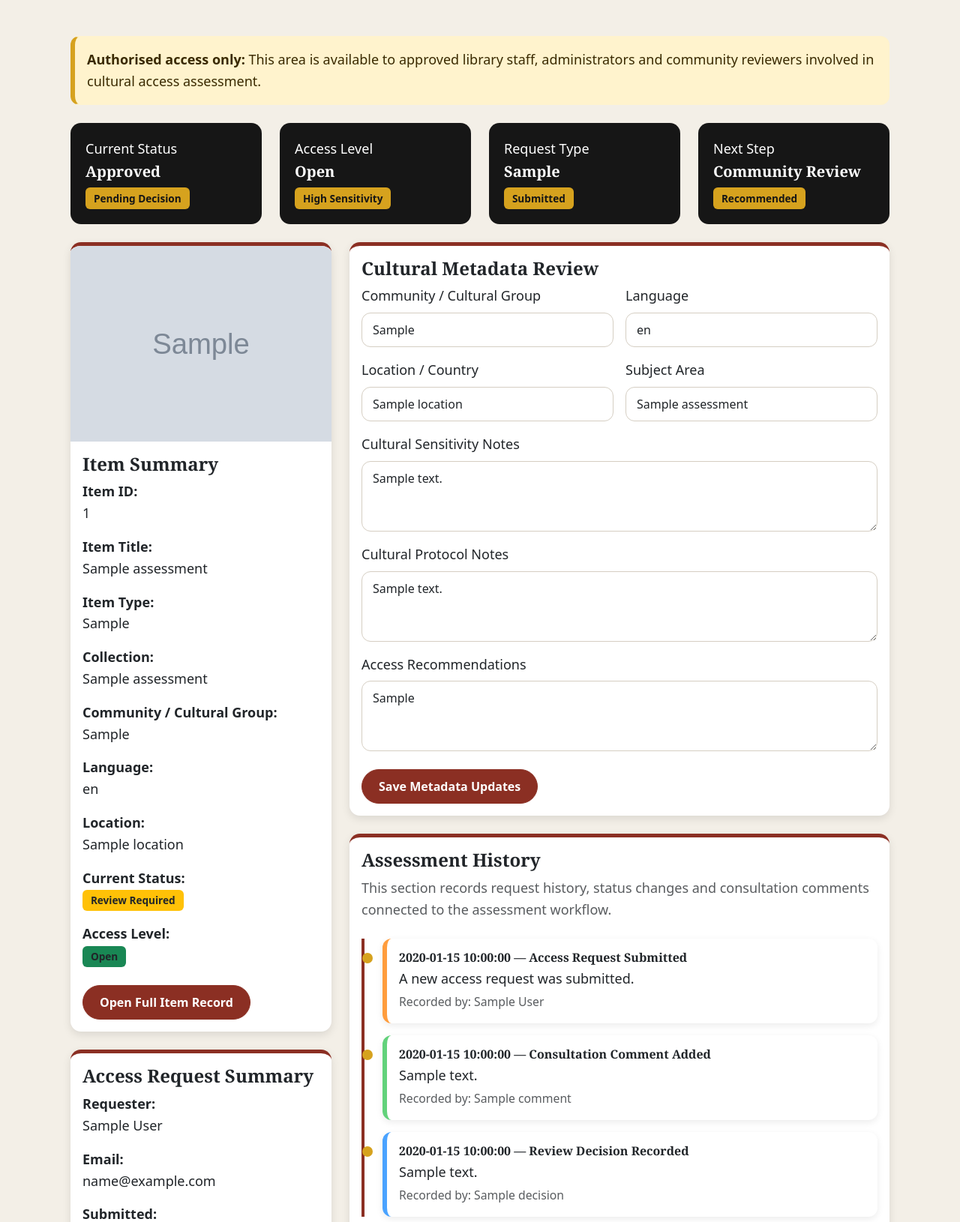
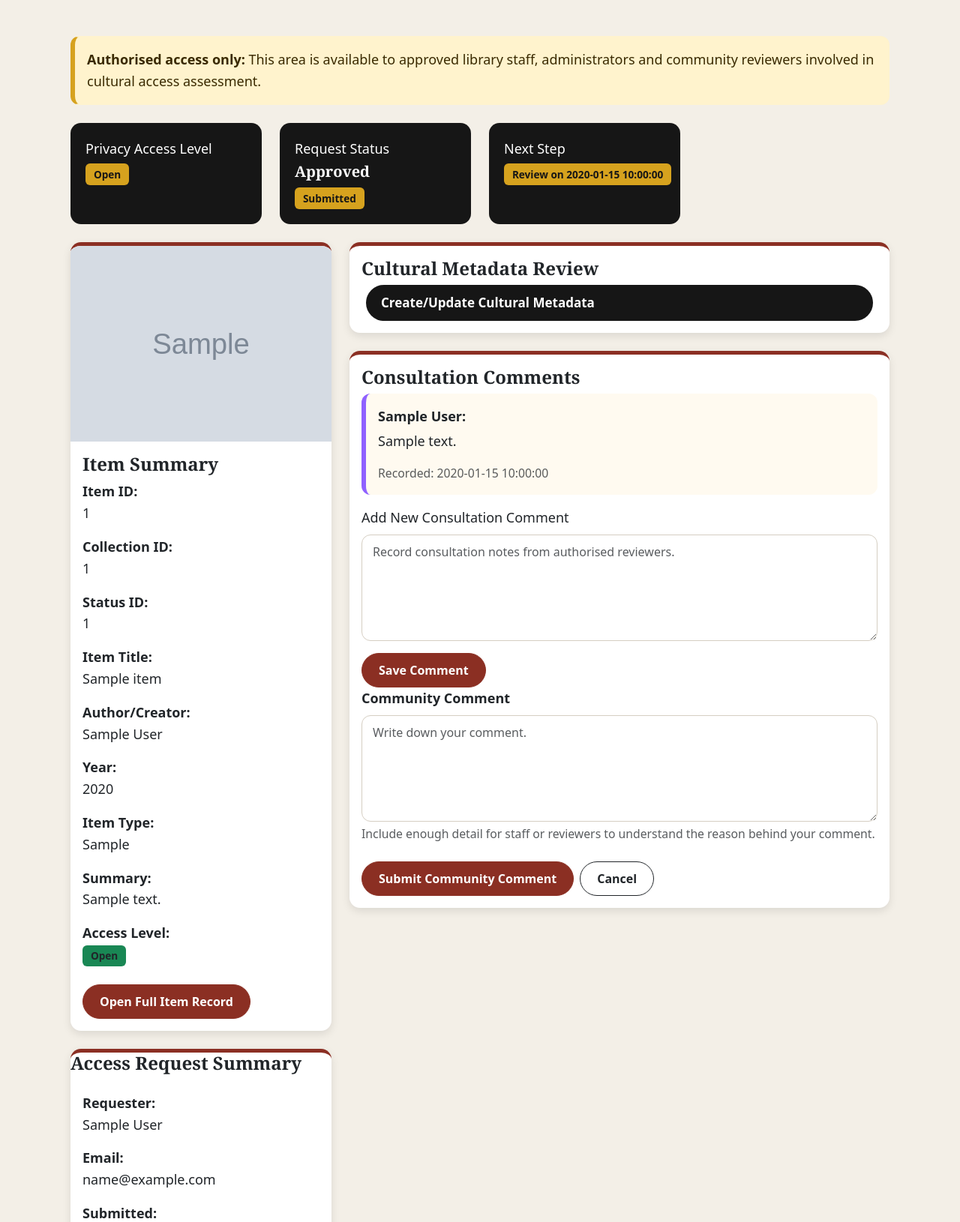
Before and after one commit to carriegale2710/indigenous-library, a Flask app: template project/templates/item-assessment.html in a window 1280 px wide. Shown: the part 365-1995 px from the top of the page at 75% size. Run offline with Flask 3, Linux system fonts and the light colour scheme; the template is opened without the code that fills it: values that come from a table or form of the project are taken from there, most other values are stand-ins (such as "Sample title", 1, 10 or a date in 2020); grey boxes marked "Sample" are stand-in pictures; some libraries are stand-ins or nearby versions.

Commit message:
add logic for item assessment view routes (moved to assessment.py from views.py)

```diff
--- a/project/__init__.py
+++ b/project/__init__.py
@@ -33,6 +33,8 @@ def create_app():
     from project.auth import auth_bp
     app.register_blueprint(auth_bp)
 
+    from project.assessment import assessment_bp
+    app.register_blueprint(assessment_bp)
 
     return app
 
--- a/project/templates/item-assessment.html
+++ b/project/templates/item-assessment.html
@@ -32,24 +32,15 @@
             <div class="row g-4 mb-4">
                 <div class="col-md-3">
                     <div class="assessment-dashboard-card">
-                        <p class="mb-1">Current Status</p>
-                        <h2 class="h5 fw-bold">{{ assessment.requestStatus }}</h2>
-                        <span class="badge">Pending Decision</span>
+                        <p class="mb-1">Privacy Access Level</p>
+                        <span class="badge">{{ access_status.statusName }}</span>
                     </div>
                 </div>
 
                 <div class="col-md-3">
                     <div class="assessment-dashboard-card">
-                        <p class="mb-1">Access Level</p>
-                        <h2 class="h5 fw-bold">{{ assessment.statusName }}</h2>
-                        <span class="badge">High Sensitivity</span>
-                    </div>
-                </div>
-
-                <div class="col-md-3">
-                    <div class="assessment-dashboard-card">
-                        <p class="mb-1">Request Type</p>
-                        <h2 class="h5 fw-bold">{{ assessment.requestReason }}</h2>
+                        <p class="mb-1">Request Status</p>
+                        <h2 class="h5 fw-bold">{{ access_request.requestStatus }}</h2>
                         <span class="badge">Submitted</span>
                     </div>
                 </div>
@@ -57,8 +48,11 @@
                 <div class="col-md-3">
                     <div class="assessment-dashboard-card">
                         <p class="mb-1">Next Step</p>
-                        <h2 class="h5 fw-bold">Community Review</h2>
-                        <span class="badge">Recommended</span>
+                        {% if access_request.requestStatus == 'Pending' %}
+                        <span class="badge">Review Now</span>
+                        {% else %}
+                        <span class="badge">Review on {{ item.nextReviewDate }}</span>
+                        {% endif %}
                     </div>
                 </div>
             </div>
@@ -70,36 +64,33 @@
 
                     <!-- Item Summary -->
                     <div class="card assessment-card mb-4">
-                        <img src="{{ url_for('static', filename=assessment.thumbnailPath) }}"
-                            alt="{{ assessment.title }}"
+                        <img src="{{ url_for('static', filename=item.thumbnailPath) }}"
+                            alt="{{ item.title }}"
                             class="item-thumbnail">
 
                         <div class="card-body">
                             <h2 class="h4 fw-bold">Item Summary</h2>
 
-                            <p><strong>Item ID:</strong><br>{{ assessment.itemID }}</p>
-                            <p><strong>Item Title:</strong><br>{{ assessment.title }}</p>
-                            <p><strong>Item Type:</strong><br>{{ assessment.itemType }}</p>
-                            <p><strong>Collection:</strong><br>{{ assessment.collectionName }}</p>
-                            <p><strong>Community / Cultural Group:</strong><br>{{ assessment.communityGroup or "Not recorded" }}</p>
-                            <p><strong>Language:</strong><br>{{ assessment.language or "Not recorded" }}</p>
-                            <p><strong>Location:</strong><br>{{ assessment.location or "Not recorded" }}</p>
-
-                            <p><strong>Current Status:</strong><br>
-                                <span class="badge bg-warning text-dark">Review Required</span>
-                            </p>
+                            <p><strong>Item ID:</strong><br>{{ item.itemID }}</p>
+                            <p><strong>Collection ID:</strong><br>{{ item.collectionID }}</p>
+                            <p><strong>Status ID:</strong><br>{{ item.statusID }}</p>
+                            <p><strong>Item Title:</strong><br>{{ item.title }}</p>
+                            <p><strong>Author/Creator:</strong><br>{{ item.authorCreator }}</p>
+                            <p><strong>Year:</strong><br>{{ item.year }}</p>
+                            <p><strong>Item Type:</strong><br>{{ item.itemType }}</p>
+                            <p><strong>Summary:</strong><br>{{ item.summary }}</p>
 
                             <p><strong>Access Level:</strong><br>
-                                {% if assessment.statusName == "Open" %}
-                                    <span class="badge bg-success text-dark">{{ assessment.statusName }}</span>
-                                {% elif assessment.statusName == "Restricted" %}
-                                    <span class="badge bg-danger text-dark">{{ assessment.statusName }}</span>
+                                {% if access_status.statusName == "Open" %}
+                                    <span class="badge bg-success text-dark">{{ access_status.statusName }}</span>
+                                {% elif access_status.statusName == "Restricted" %}
+                                    <span class="badge bg-danger text-dark">{{ access_status.statusName }}</span>
                                 {% else %}
-                                    <span class="badge bg-warning text-dark">{{ assessment.statusName }}</span>
+                                    <span class="badge bg-warning text-dark">{{ access_status.statusName }}</span>
                                 {% endif %}
                             </p>
 
-                            <a href="{{ url_for('views.item_details', item_id=assessment.itemID) }}" class="btn btn-primary mt-2">
+                            <a href="{{ url_for('views.item_details', item_id=item.itemID) }}" class="btn btn-primary mt-2">
                                 Open Full Item Record
                             </a>
                         </div>
@@ -107,22 +98,32 @@
 
                     <!-- Access Request Summary -->
                     <div class="card assessment-card mb-4">
+                        <h2 class="h4 fw-bold">Access Request Summary</h2>
+                        {% if access_request %}
                         <div class="card-body">
-                            <h2 class="h4 fw-bold">Access Request Summary</h2>
+                            <p><strong>Requester:</strong><br>{{ access_request_submitter.fullName }}</p>
+                            <p><strong>Email:</strong><br>{{ access_request_submitter.email }}</p>
+                            <p><strong>Submitted:</strong><br>{{ access_request.requestDate }}</p>
 
-                            <p><strong>Requester:</strong><br>{{ assessment.fullName }}</p>
-                            <p><strong>Email:</strong><br>{{ assessment.email }}</p>
-                            <p><strong>Submitted:</strong><br>{{ assessment.requestDate }}</p>
-
-                            {% if assessment.supportingDocuments %}
-                                <p><strong>Supporting Documents:</strong><br>{{ assessment.supportingDocuments }}</p>
+                            {% if access_request.supportingDocuments %}
+                                <p><strong>Supporting Documents:</strong><br>{{ access_request.supportingDocuments }}</p>
                             {% endif %}
 
                             <div class="status-panel">
                                 <strong>Request reason:</strong>
-                                <p class="mb-0">{{ assessment.requestReason }}</p>
+                                <p class="mb-0">{{ access_request.requestReason }}</p>
                             </div>
                         </div>
+                        <a
+                        class="nav-link nav-button login-btn"
+                        href="{{ url_for('assessment.save_review_decision', request_id=access_request.requestID) }}"
+                        >Approve/Reject Request</a
+                        >
+                        {% else %}
+                        <div class="card-body">
+                            <p>There are no pending access requests for this item.</p>
+                        </div>
+                        {% endif %}
                     </div>
 
                 </div>
@@ -139,51 +140,76 @@
                     <div class="card assessment-card mb-4">
                         <div class="card-body">
                             <h2 class="h4 fw-bold">Cultural Metadata Review</h2>
-
-                            <form method="POST" action="{{ url_for('update_metadata', item_id=assessment.itemID) }}">
-                                <div class="row g-3">
-                                    <div class="col-md-6">
-                                        <label for="communityGroup" class="form-label">Community / Cultural Group</label>
-                                        <input type="text" class="form-control" id="communityGroup" name="communityGroup"
-                                           value="{{ assessment.communityGroup or '' }}">
-                                    </div>
-
-                                    <div class="col-md-6">
-                                        <label for="language" class="form-label">Language</label>
-                                        <input type="text" class="form-control" id="language" name="language"
-                                                value="{{ assessment.language or '' }}">
-                                    </div>
-
-                                    <div class="col-md-6">
-                                        <label for="location" class="form-label">Location / Country</label>
-                                        <input type="text" class="form-control" id="location" name="location"
-                                               value="{{ assessment.location or '' }}">
-                                    </div>
-
-                                    <div class="col-md-6">
-                                        <label for="subjectArea" class="form-label">Subject Area</label>
-                                        <input type="text" class="form-control" id="subjectArea" name="subjectArea"
-                                               value="{{ assessment.subjectArea or '' }}">
-                                    </div>
-
-                                    <div class="col-12">
-                                        <label for="culturalSensitivityNotes" class="form-label">Cultural Sensitivity Notes</label>
-                                        <textarea class="form-control" id="culturalSensitivityNotes" name="culturalSensitivityNotes" rows="3">{{ assessment.culturalSensitivityNotes or '' }}</textarea>
-                                    </div>
-
-                                    <div class="col-12">
-                                        <label for="culturalProtocolNotes" class="form-label">Cultural Protocol Notes</label>
-                                        <textarea class="form-control" id="culturalProtocolNotes" name="culturalProtocolNotes" rows="3">{{ assessment.culturalProtocolNotes or '' }}</textarea>
-                                    </div>
-
-                                    <div class="col-12">
-                                        <label for="accessRecommendations" class="form-label">Access Recommendations</label>
-                                        <textarea class="form-control" id="accessRecommendations" name="accessRecommendations" rows="3">{{ assessment.accessRecommendations or '' }}</textarea>
+                            <a
+                            class="nav-link nav-button login-btn"
+                            href="{{ url_for('views.cultural_metadata', item_id=item.itemID) }}"
+                            >Create/Update Cultural Metadata</a
+                            >
                         </div>
                     </div>
 
-                                <button type="submit" class="btn btn-primary mt-4">Save Metadata Updates</button>
+                    <!-- Consultation Comments -->
+                    <div class="card assessment-card mb-4">
+                        <div class="card-body">
+                            <h2 class="h4 fw-bold">Consultation Comments</h2>
+                            {% if access_request %}
+                                {% for comment in access_request_comments %}
+                                    <div class="comment-card role-ce-adm">
+                                        <p class="mb-1">
+                                            <strong>{{ comment.fullName }}:</strong>
+                                        </p>
+                                        <p>{{ comment.commentText }}</p>
+                                        <p class="small text-muted mb-0">Recorded: {{ comment.createdDate }}</p>
+                                    </div>
+                                {% else %}
+                                    <p class="text-muted">No consultation comments have been recorded yet.</p>
+                                {% endfor %}
+
+                                <form method="POST" action="{{ url_for('assessment.add_comment', request_id=access_request.requestID) }}" novalidate>
+
+                                    <!-- CSRF token / hidden field  -->
+                                    {{ form.hidden_tag() }}
+
+                                    <label for="consultationComment" class="form-label">Add New Consultation Comment</label>
+                                    <textarea class="form-control" id="consultationComment" name="commentText" rows="5"
+                                            placeholder="Record consultation notes from authorised reviewers."></textarea>
+
+                                    <button type="submit" class="btn btn-primary mt-3">Save Comment</button>
+
+
+                                    <div class="mb-4">
+                                        {{ form.commentText.label(class="form-label fw-semibold") }}
+                                        {{ form.commentText( class="form-control", rows="5",
+                                        placeholder="Write down your comment." ) }}
+                                        {% if form.commentText.errors %}
+                                        <div class="text-danger small mt-2">
+                                            {% for error in form.commentText.errors %}
+                                            <div>{{ error }}</div>
+                                            {% endfor %}
+                                        </div>
+                                        {% else %}
+                                        <div class="form-text">
+                                            Include enough detail for staff or reviewers to understand the
+                                            reason behind your comment.
+                                        </div>
+                                        {% endif %}
+                                    </div>
+
+                                    <div class="d-flex flex-wrap gap-2">
+                                        {{ form.submit(class="btn btn-primary") }}
+
+                                        <a
+                                        href="{{ url_for('assessment.item_assessment', item_id=item.itemID) }}"
+                                        class="btn btn-outline-dark"
+                                        >
+                                        Cancel
+                                        </a>
+                                    </div>
                                 </form>
+                            {% else %}
+                            <p>No comments yet</p>
+                            {% endif %}
+                        </div>
                     </div>
                 </div>
 
@@ -198,36 +224,15 @@
 
                         <div class="timeline mt-4">
 
-                            <div class="timeline-entry role-system">
-                                <h3 class="h6 fw-bold mb-1">
-                                    {{ assessment.requestDate }} — Access Request Submitted
-                                </h3>
-                                <p class="mb-1">
-                                    A new access request was submitted.
-                                </p>
-                                <p class="small text-muted mb-0">
-                                    Recorded by: {{ assessment.fullName }}
-                                </p>
-                            </div>
 
-                            {% for comment in comments %}
-                            <div class="timeline-entry role-lib-adm">
-                                <h3 class="h6 fw-bold mb-1">
-                                    {{ comment.createdDate }} — Consultation Comment Added
-                                </h3>
-                                <p class="mb-1">{{ comment.commentText }}</p>
-                                <p class="small text-muted mb-0">
-                                    Recorded by: {{ comment.reviewerName }}
-                                </p>
-                            </div>
-                            {% endfor %}
 
-                            {% for decision in decisions %}
+                        {% for decision in review_decision_history %}
                         <div class="timeline-entry role-adm">
                             <h3 class="h6 fw-bold mb-1">
-                                    {{ decision.decisionDate }} — Review Decision Recorded
+                                {{ decision.decisionDate }} — {{decision.decisionType}}
                             </h3>
                             <p class="mb-1">{{ decision.decisionNotes }}</p>
+                            <p class="mb-1">{{ decision.accessConditions }}</p>
                             <p class="small text-muted mb-0">
                                 Recorded by: {{ decision.reviewerName }}
                             </p>
@@ -237,71 +242,6 @@
                     </div>
                 </div>
 
-                    <!-- Consultation Comments -->
-                    <div class="card assessment-card mb-4">
-                    <div class="card-body">
-                        <h2 class="h4 fw-bold">Consultation Comments</h2>
-
-                        {% for comment in comments %}
-                            <div class="comment-card role-ce-adm">
-                                <p class="mb-1">
-                                    <strong>{{ comment.fullName }}:</strong>
-                                </p>
-                                <p>{{ comment.commentText }}</p>
-                                <p class="small text-muted mb-0">Recorded: {{ comment.createdDate }}</p>
-                            </div>
-                        {% else %}
-                            <p class="text-muted">No consultation comments have been recorded yet.</p>
-                        {% endfor %}
-
-                        <form method="POST" action="{{ url_for('add_comment', request_id=assessment.requestID) }}">
-                            <label for="consultationComment" class="form-label">Add New Consultation Comment</label>
-                            <textarea class="form-control" id="consultationComment" name="commentText" rows="5"
-                                      placeholder="Record consultation notes from authorised reviewers."></textarea>
-
-                            <button type="submit" class="btn btn-primary mt-3">Save Comment</button>
-                        </form>
-                    </div>
-                </div>
-
-                    <!-- Final Decision -->
-                <div class="card assessment-card">
-                    <div class="card-body">
-                        <h2 class="h4 fw-bold">Record Review Decision</h2>
-
-                        <form method="POST" action="{{ url_for('save_review_decision', request_id=assessment.requestID) }}">
-                            <div class="row g-3">
-                                <div class="col-md-6">
-                                    <label for="decisionType" class="form-label">Decision</label>
-                                    <select class="form-select" id="decisionType" name="decisionType" required>
-                                        <option value="">Choose decision...</option>
-                                        <option value="Approve">Approve</option>
-                                        <option value="Reject">Reject</option>
-                                        <option value="Further review required">Further review required</option>
-                                        <option value="Community approval required">Community approval required</option>
-                                    </select>
-                                </div>
-
-                                <div class="col-12">
-                                    <label for="accessConditions" class="form-label">Access Conditions</label>
-                                    <textarea class="form-control" id="accessConditions" name="accessConditions" rows="3"></textarea>
-                                </div>
-
-                                <div class="col-12">
-                                    <label for="decisionNotes" class="form-label">Decision Notes</label>
-                                    <textarea class="form-control" id="decisionNotes" name="decisionNotes" rows="3" required></textarea>
-                                </div>
-                            </div>
-
-                            <div class="permission-note mt-4">
-                                <strong>Decision responsibility:</strong>
-                                Final review decisions should only be recorded by authorised administrators or community reviewers.
-                            </div>
-
-                            <button type="submit" class="btn btn-primary mt-4">Save Review Decision</button>
-                        </form>
-                    </div>
-                </div>
 
             </div>
 
```
Also changed, not shown: project/assessment.py (added, +151 -0 lines), project/templates/review-decision-form.html (added, +189 -0 lines). Lines whose indentation alone changed are shown as unchanged.
